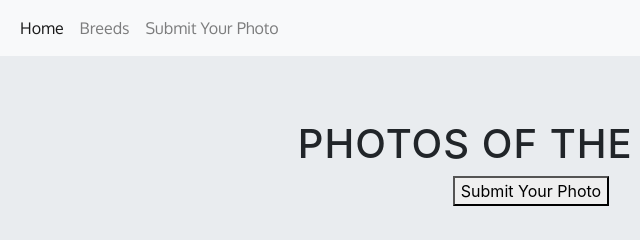
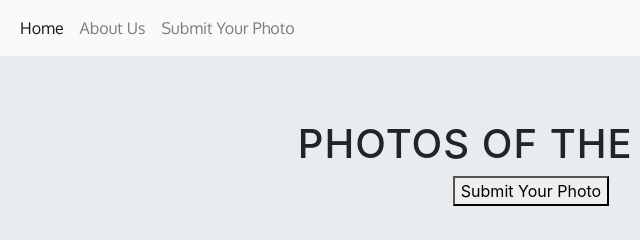
Before and after one commit to katieeldred/cute-pups-codebar, a plain HTML site: page index.html in a window 1280 px wide. Shown: the top 240 px of the page, 109-749 px from the left. Drawn offline with nearby package versions, Linux system fonts and the light colour scheme; a web font is replaced by a local one.

Commit message:
navbar change
changed "breeds" to "about us"

```diff
--- a/index.html
+++ b/index.html
@@ -19,7 +19,7 @@
                               <a class="nav-link" href="#">Home <span class="sr-only">(current)</span></a>
                             </li>
                             <li class="nav-item">
-                              <a class="nav-link" href="#">Breeds</a>
+                              <a class="nav-link" href="#">About Us</a>
                             </li>
                             <li class="nav-item">
                               <a class="nav-link" href="#">Submit Your Photo</a>
```
